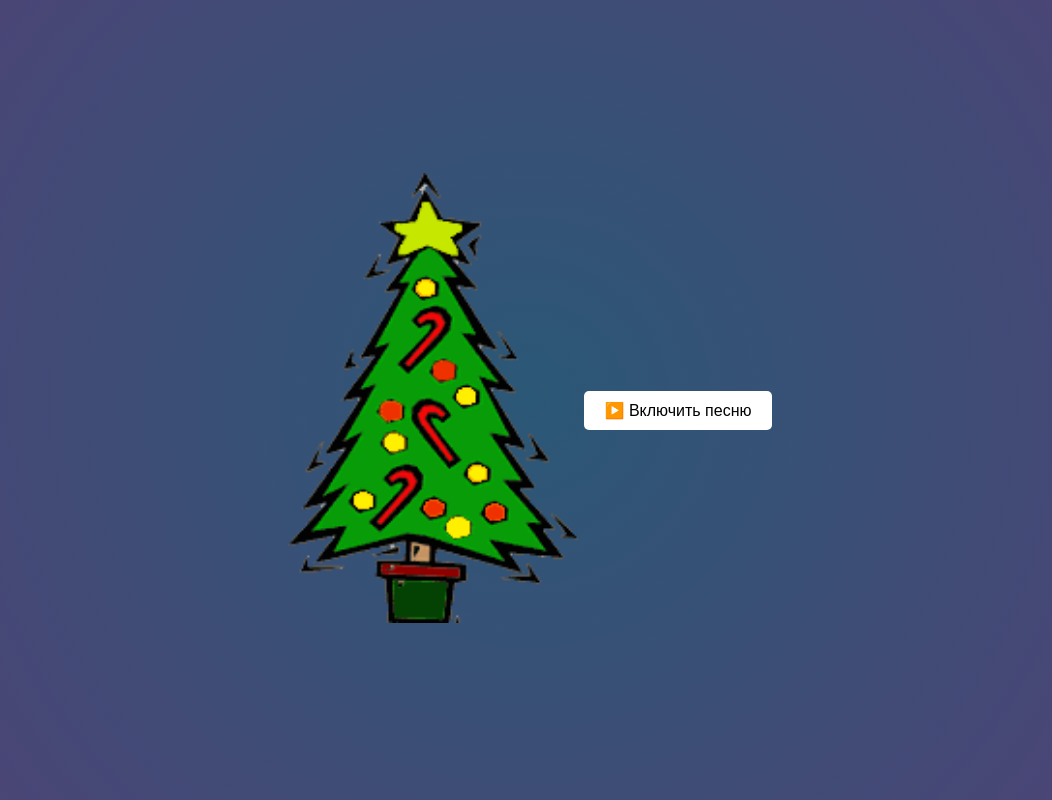
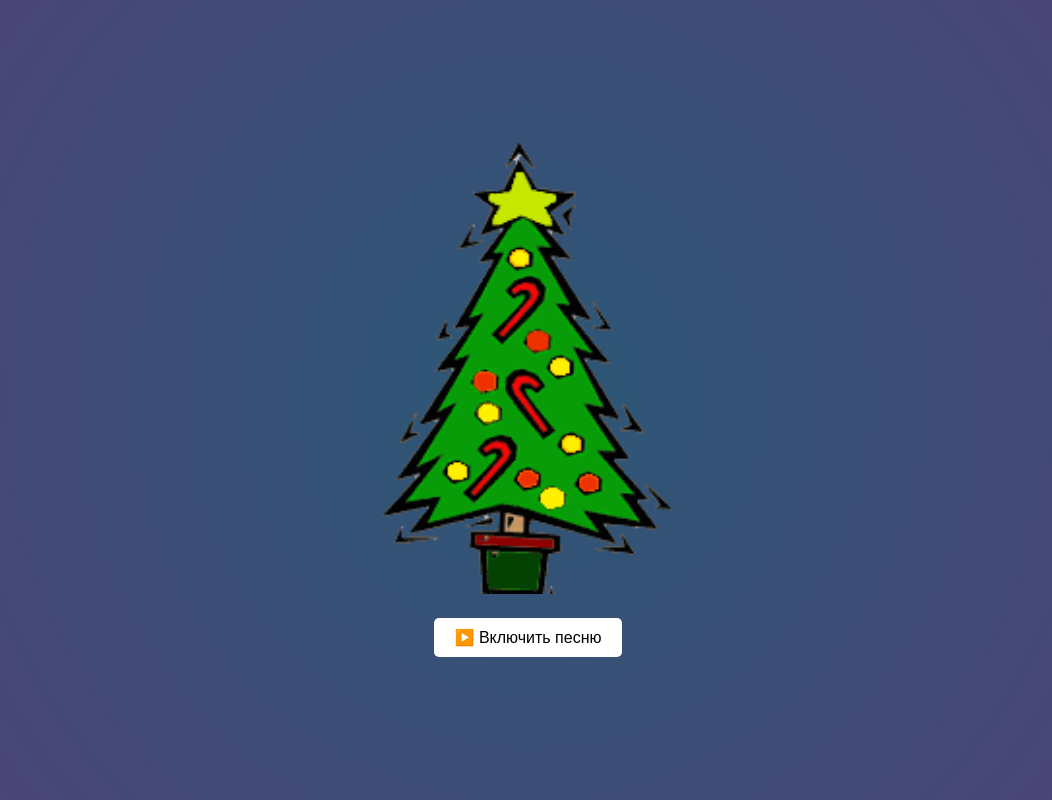
Before and after one commit to heofen/hui, a Flask app: page / in a window 1280 px wide. Shown: the whole page, without its empty margins (112-1164 px from the left). Run offline with Flask 3, Linux system fonts and the light colour scheme.

Commit message:
first commit

```diff
--- a/templates/index.html
+++ b/templates/index.html
@@ -9,6 +9,7 @@
       margin: 0;
       padding: 0;
       display: flex;
+      flex-direction: column;
       justify-content: center;
       align-items: center;
       height: 100vh;
@@ -16,7 +17,6 @@
       overflow: hidden;
     }
     .tree-container {
-            position: relative;
       text-align: center;
     }
     .tree-container img {
```
Lines whose indentation alone changed are shown as unchanged.
